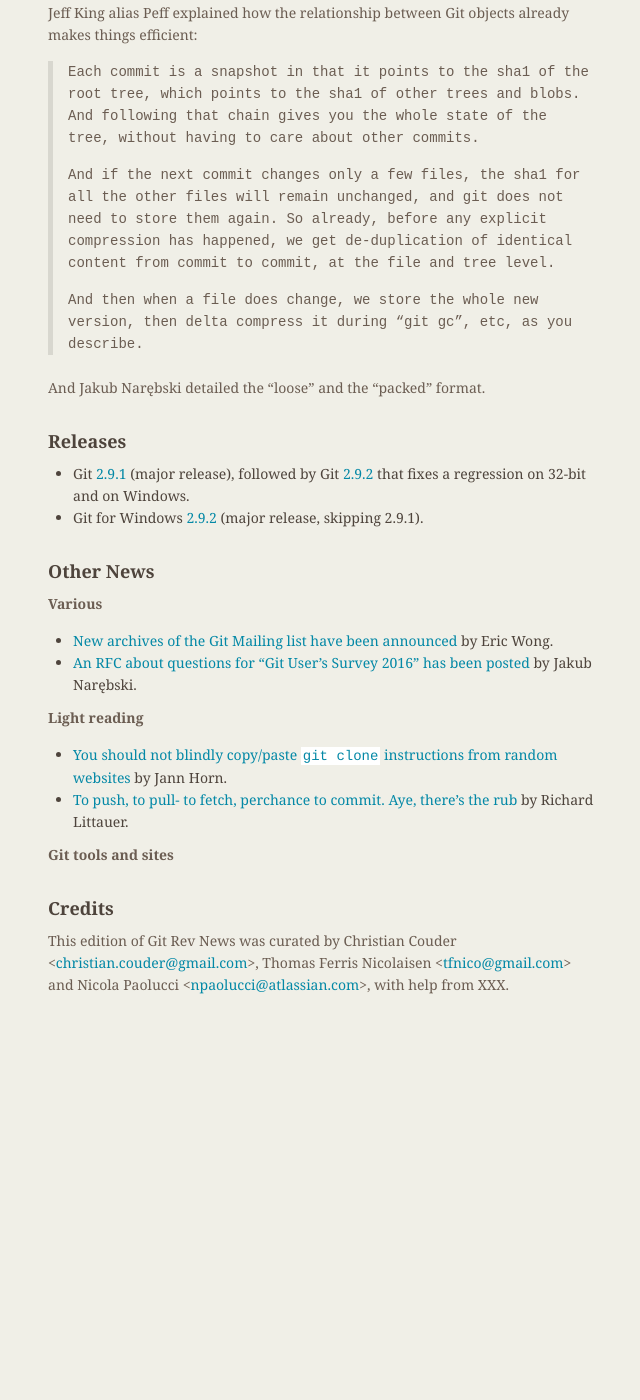
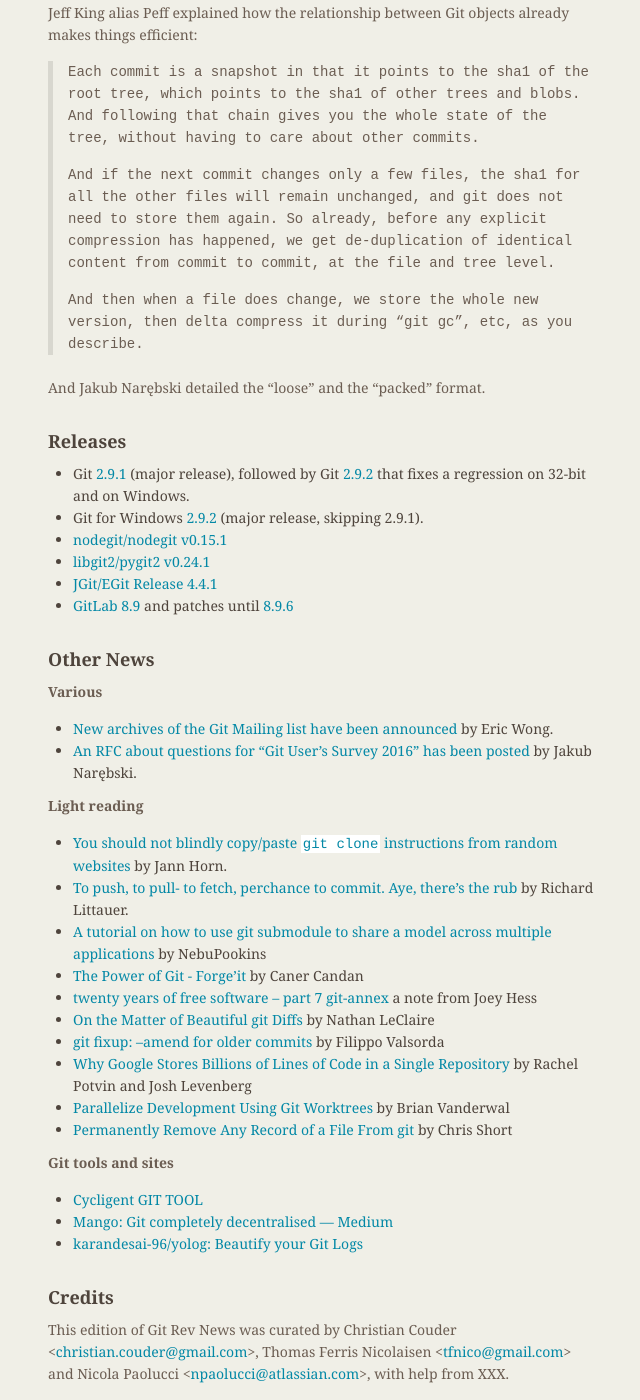
Before and after one commit to git/git.github.io, a Jekyll site: the page built from rev_news/drafts/edition-17.md, in a window 1280 px wide and 1400 px high, scrolled down 2461 px. Shown: the whole window, without its empty margins (486-1126 px from the left). Built offline with Jekyll 4.4.1, drawn with Linux system fonts in a browser that asks for light colours; before the commit the page ends 3472 px from its top, so only the background shows below that.

Commit message:
rn-17: add some links and releases

```diff
--- a/rev_news/drafts/edition-17.md
+++ b/rev_news/drafts/edition-17.md
@@ -151,6 +151,11 @@
 
 * Git [2.9.1](http://article.gmane.org/gmane.linux.kernel/2263540) (major release), followed by Git [2.9.2](http://article.gmane.org/gmane.linux.kernel/2267451) that fixes a regression on 32-bit and on Windows.
 * Git for Windows [2.9.2](http://article.gmane.org/gmane.comp.version-control.git/299684) (major release, skipping 2.9.1).
+* [nodegit/nodegit v0.15.1](https://github.com/nodegit/nodegit/releases/tag/v0.15.1)
+* [libgit2/pygit2 v0.24.1](https://github.com/libgit2/pygit2/releases/tag/v0.24.1)
+* [JGit/EGit Release 4.4.1](http://dev.eclipse.org/mhonarc/lists/jgit-dev/msg03176.html)
+* [GitLab 8.9](https://about.gitlab.com/2016/06/22/gitlab-8-9-released/) and patches until [8.9.6](https://about.gitlab.com/2016/07/11/gitlab-8-dot-9-dot-6-released/)
+
 
 ## Other News
 
@@ -163,9 +168,21 @@
 
 * [You should not blindly copy/paste `git clone` instructions from random websites](http://thejh.net/misc/website-terminal-copy-paste) by Jann Horn.
 * [To push, to pull- to fetch, perchance to commit. Aye, there's the rub](https://github.com/ipfs/js-ipfs-examples/issues/1#issuecomment-229005498) by Richard Littauer.
+* [A tutorial on how to use git submodule to share a model across multiple applications](https://github.com/NebuPookins/git-submodule-tutorial) by NebuPookins
+* [The Power of Git - Forge'it](https://blog.4ge.it/the-power-of-git/) by Caner Candan
+* [twenty years of free software -- part 7 git-annex](http://joeyh.name/blog/entry/twenty_years_of_free_software_--_part_7_git-annex/) a note from Joey Hess
+* [On the Matter of Beautiful git Diffs](http://nathanleclaire.com/blog/2016/06/28/on-the-matter-of-beautiful-git-diffs/) by Nathan LeClaire
+* [git fixup: --amend for older commits](https://blog.filippo.io/git-fixup-amending-an-older-commit/) by Filippo Valsorda
+* [Why Google Stores Billions of Lines of Code in a Single Repository](http://m.cacm.acm.org/magazines/2016/7/204032-why-google-stores-billions-of-lines-of-code-in-a-single-repository/fulltext) by Rachel Potvin and Josh Levenberg
+* [Parallelize Development Using Git Worktrees](https://spin.atomicobject.com/2016/06/26/parallelize-development-git-worktrees/) by Brian Vanderwal
+* [Permanently Remove Any Record of a File From git](https://chrisshort.net/permanently-remove-any-record-of-a-file-from-git/) by Chris Short
+
 
 __Git tools and sites__
 
+* [Cycligent GIT TOOL](https://www.cycligent.com/git-tool)
+* [Mango: Git completely decentralised — Medium](https://medium.com/@alexberegszaszi/mango-git-completely-decentralised-7aef8bcbcfe6#.g2shzuxlp)
+* [karandesai-96/yolog: Beautify your Git Logs](https://github.com/karandesai-96/yolog)
 
 ## Credits
 
```
